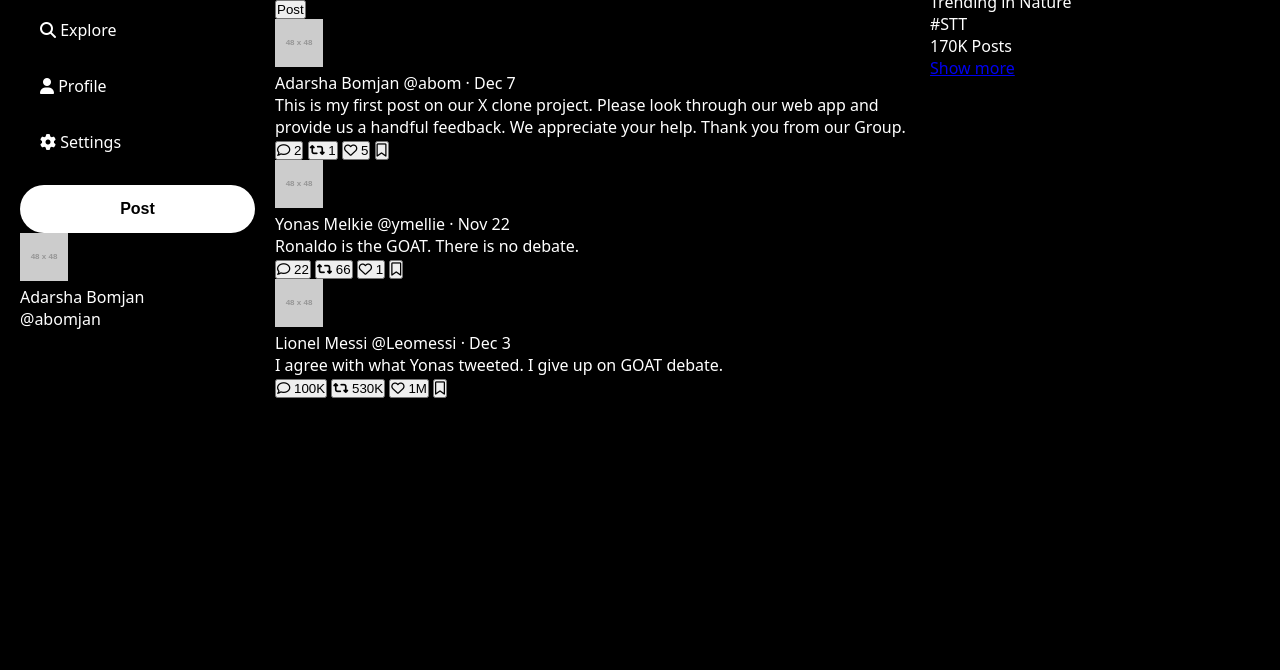
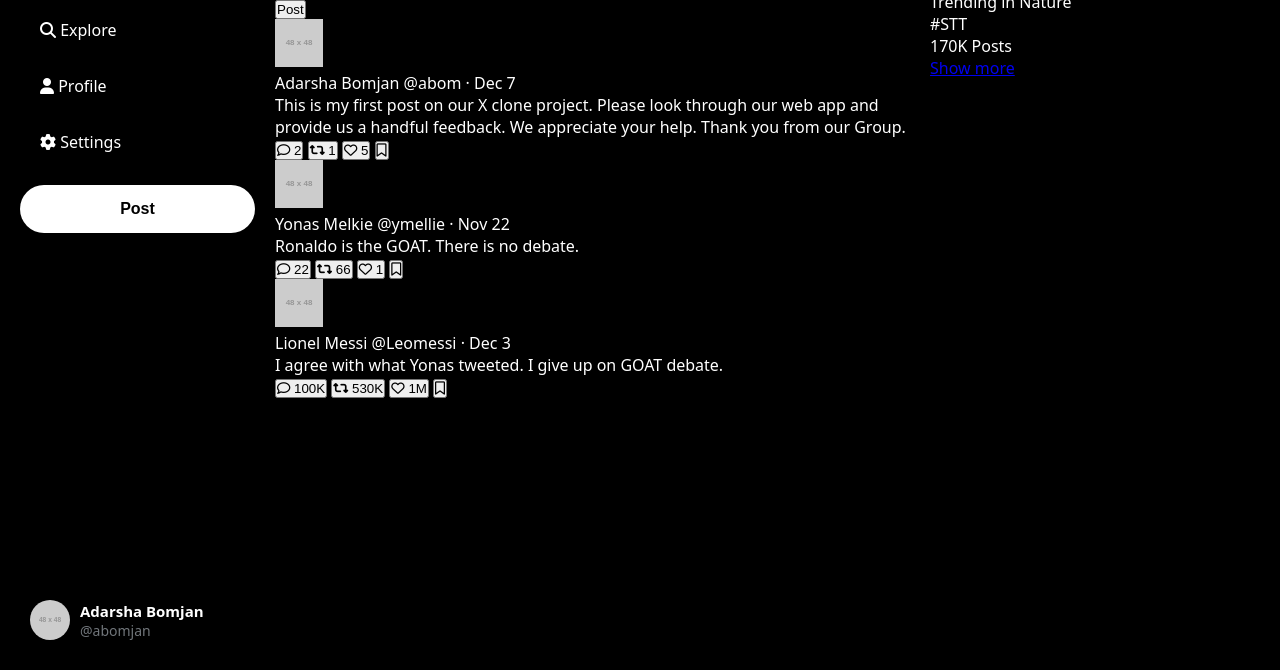
Before and after one commit to yoni4848/CSC317, a website: page assignments/5/public/index.html in a window 1280 px wide. Shown: the part 130-800 px from the top of the page. Drawn offline with Linux system fonts and the light colour scheme; placeholder pictures from the web are drawn by us.

Commit message:
Style profile section

```diff
--- a/assignments/5/public/css/styles.css
+++ b/assignments/5/public/css/styles.css
@@ -68,3 +68,31 @@ nav a:hover{
 .leftsideBar button:hover{
     background-color: #e6e6e6;
 }
+
+.profile{
+    display: flex;
+    align-items: center;
+    margin-top: auto;
+    padding: 10px;
+    gap: 10px;
+    border-radius: 25px;
+
+}.profile:hover{
+    background-color: #1a1a1a;
+}
+
+.profile img{
+    border-radius: 50%;
+    width: 40px;
+    height: 40px;
+}
+
+.profileName{
+    font-weight: bold;
+    font-size: 15px;
+}
+
+.profileHandle{
+    color: #71767b;
+    font-size: 14px;
+}
```
